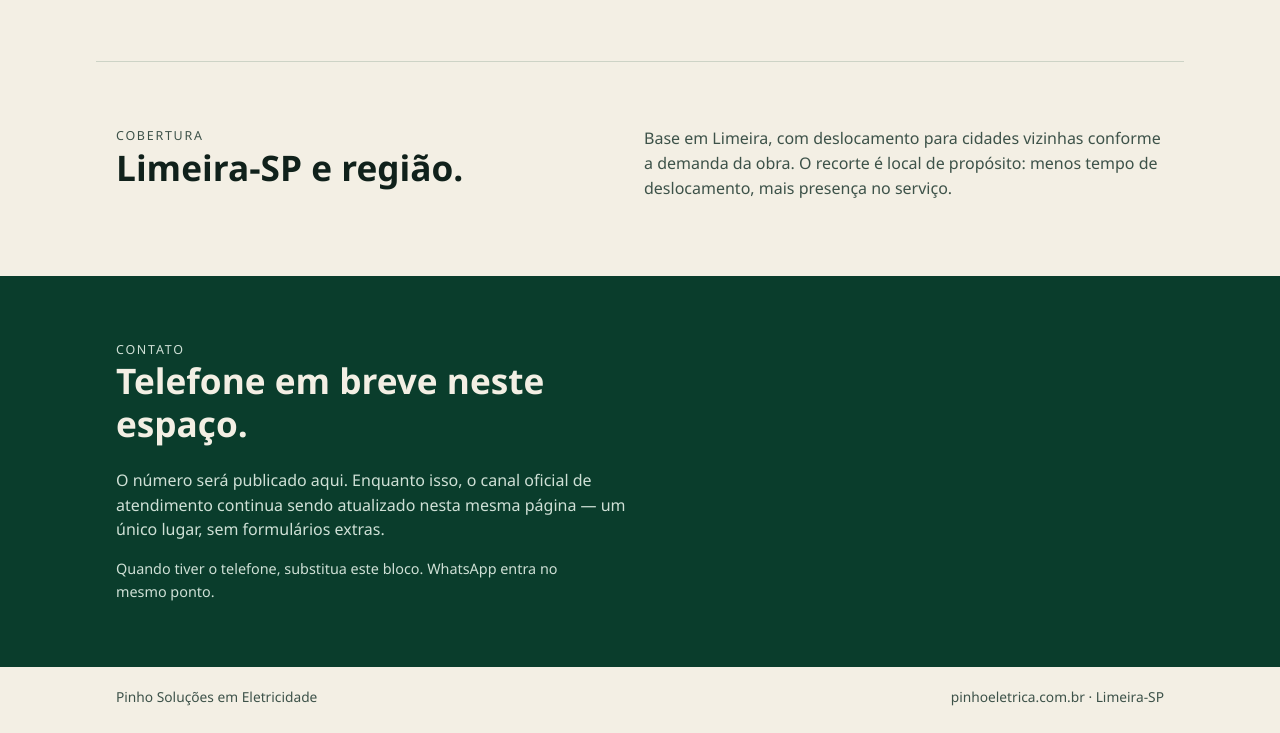
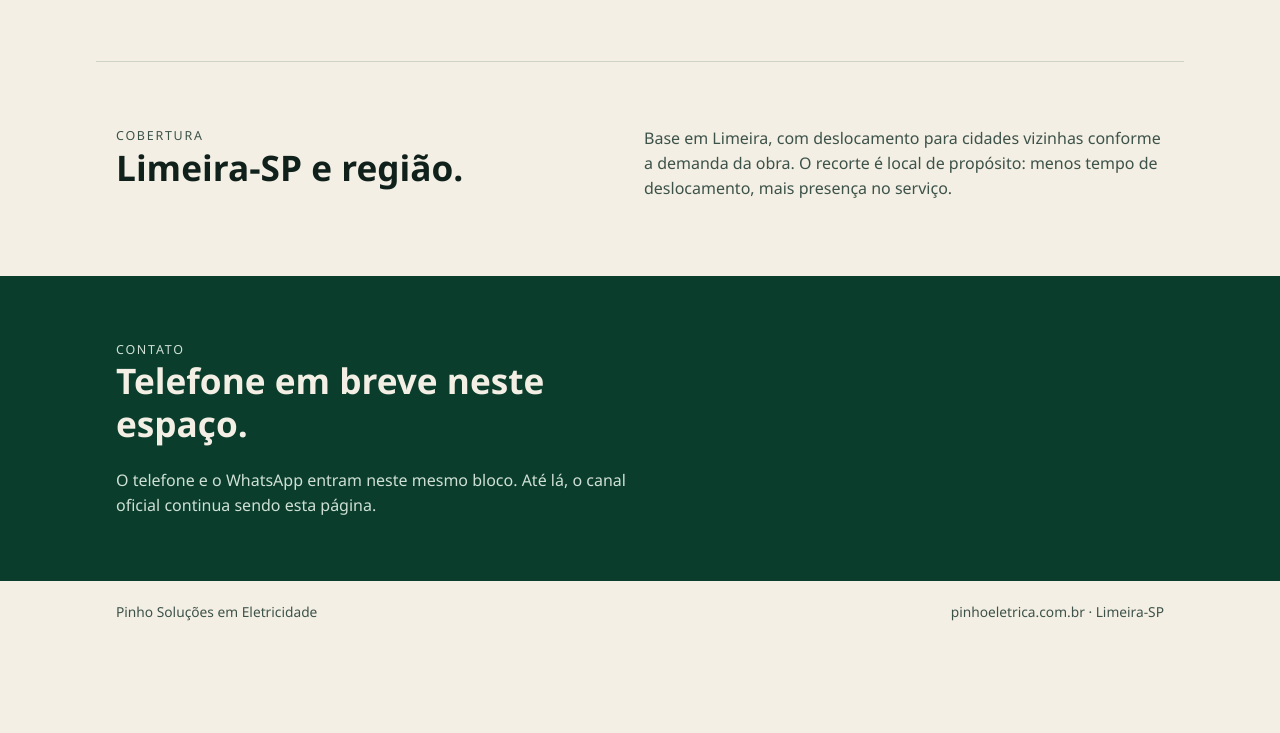
Before and after one commit to FernandoHPPinho/pinhoeletrica, a plain HTML site: page index.html in a window 1280 px wide. Shown: the part 1004-1737 px from the top of the page. After the commit the page ends 1651 px from the top, so only its background shows below. Drawn offline with Linux system fonts and the light colour scheme.

Commit message:
Remove internal contact note before making the repo public.
Co-authored-by: Cursor <cursoragent@cursor.com>

```diff
--- a/index.html
+++ b/index.html
@@ -109,10 +109,9 @@
           <h2>Telefone em breve neste espaço.</h2>
         </header>
         <p>
-          O número será publicado aqui. Enquanto isso, o canal oficial de atendimento continua
-          sendo atualizado nesta mesma página — um único lugar, sem formulários extras.
+          O telefone e o WhatsApp entram neste mesmo bloco. Até lá, o canal oficial continua
+          sendo esta página.
         </p>
-        <p class="note">Quando tiver o telefone, substitua este bloco. WhatsApp entra no mesmo ponto.</p>
       </section>
     </main>
 
```
Also changed, not shown: 1 other file.
